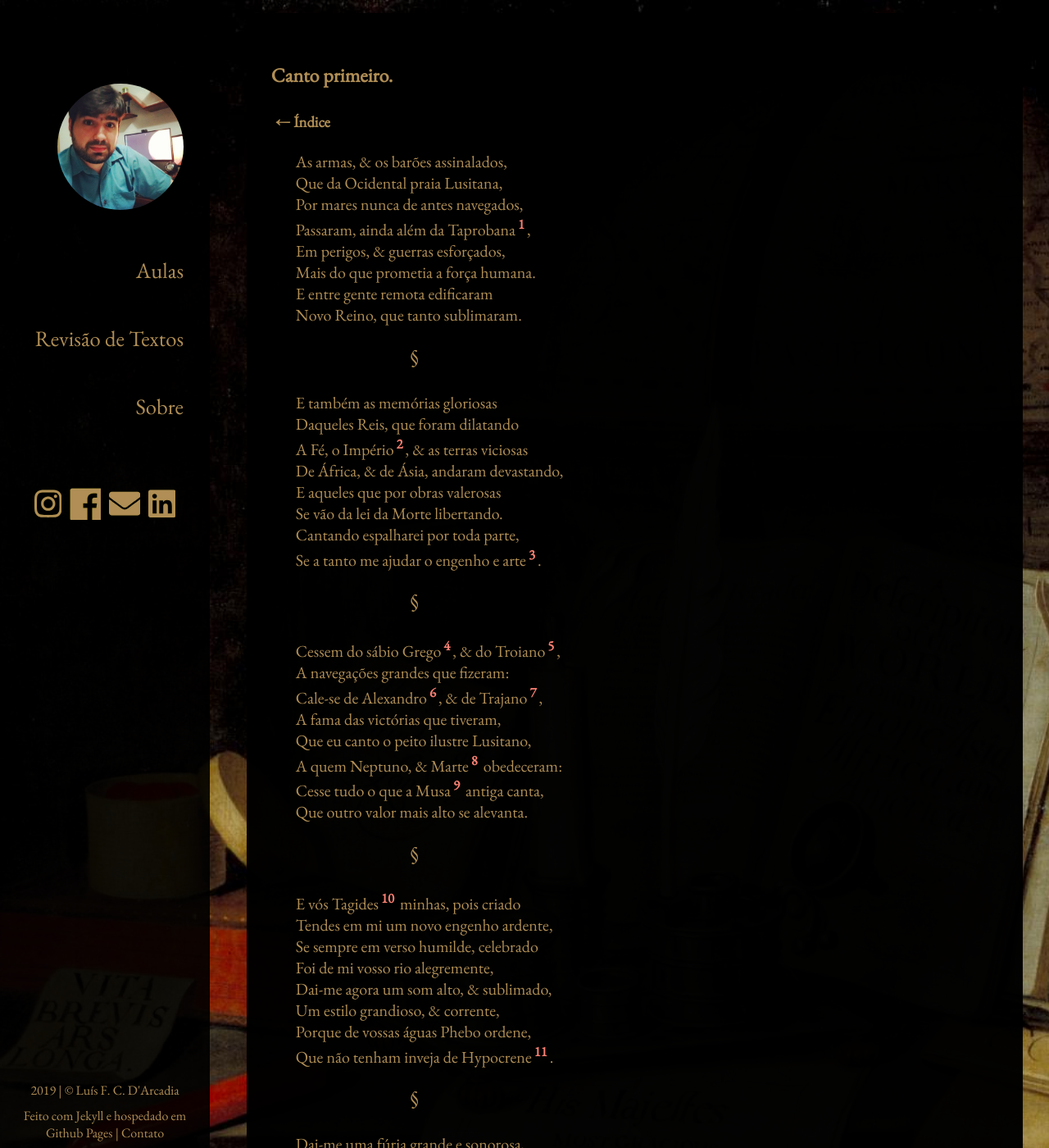
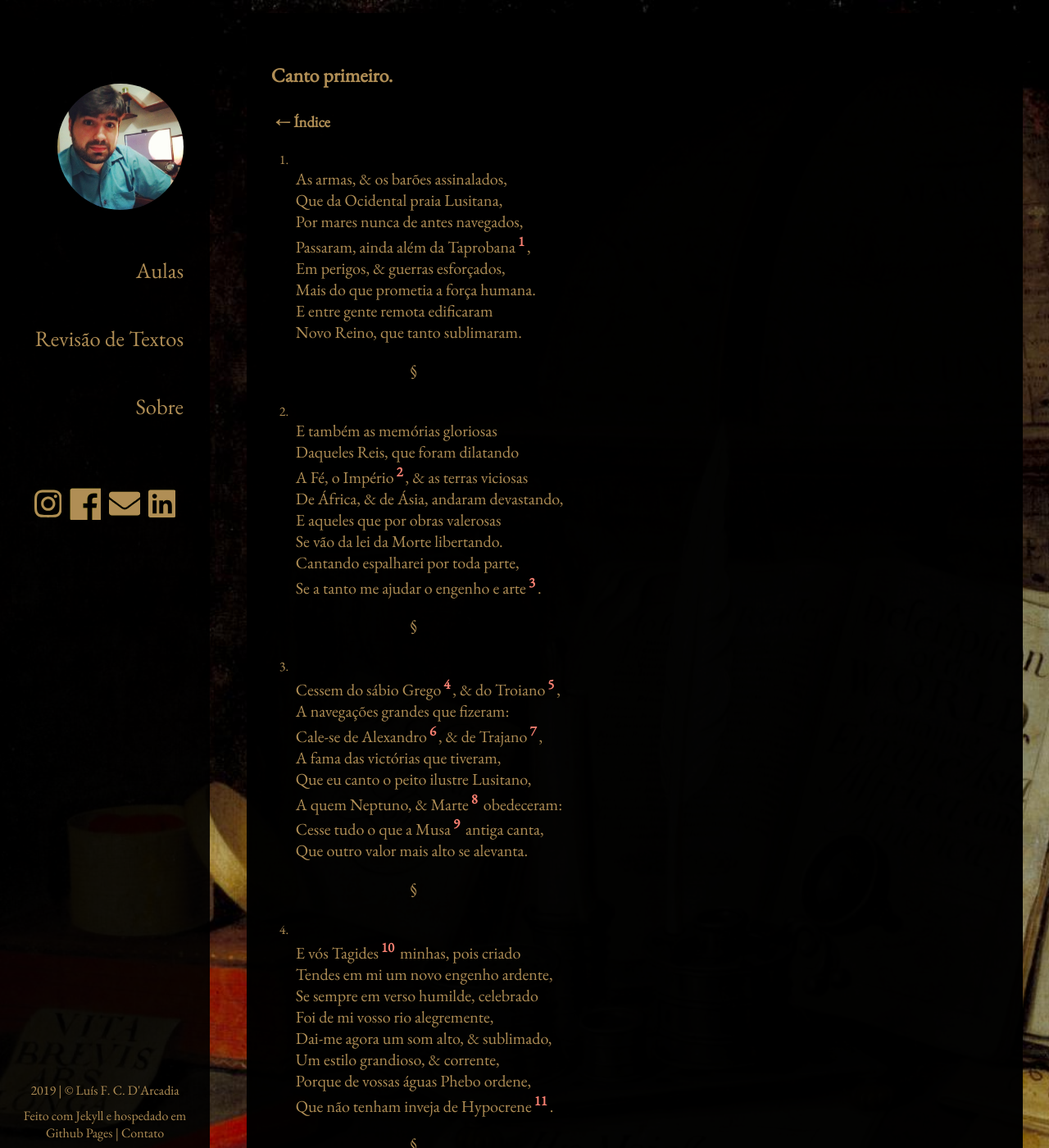
Before and after one commit to luisdarcadia/luisdarcadia.github.io, a Jekyll site: the page built from _lusiadas/cantoI.md, in a window 1280 px wide and 1400 px high. Shown: the whole window at 82% size. Built offline with Jekyll 4.4.1, drawn with Linux system fonts in a browser that asks for light colours; nearby versions of some CDN libraries; some of the changed text lies outside the part shown.

Commit message:
notas e numeracao lusiadas

```diff
--- a/_lusiadas/cantoI.md
+++ b/_lusiadas/cantoI.md
@@ -2,6 +2,9 @@
 title: "Canto primeiro."
 ordem: 3
 ---
+
+{% capture _ %}{% increment quadra %} {% endcapture %}
+<div  class="numero">{% increment quadra %}.</div>
 
 As armas, & os barões assinalados,
 
@@ -21,6 +24,8 @@ Novo Reino, que tanto sublimaram.
 
 ---
 
+<div  class="numero">{% increment quadra %}.</div>
+
 E também as memórias gloriosas
 
 Daqueles Reis, que foram dilatando
@@ -38,6 +43,8 @@ Cantando espalharei por toda parte,
 Se a tanto me ajudar o engenho e arte[^footnote{% increment f%}].
 
 ---
+
+<div  class="numero">{% increment quadra %}.</div>
 
 Cessem do sábio Grego[^footnote{%increment f%}], & do Troiano[^footnote{%increment f%}],
 
@@ -57,6 +64,8 @@ Que outro valor mais alto se alevanta.
 
 ---
 
+<div  class="numero">{% increment quadra %}.</div>
+
 E vós Tagides[^footnote{%increment f%}] minhas, pois criado
 
 Tendes em mi um novo engenho ardente,
@@ -75,9 +84,11 @@ Que não tenham inveja de Hypocrene[^footnote{%increment f%}].
 
 ---
 
+<div  class="numero">{% increment quadra %}.</div>
+
 Dai-me uma fúria grande e sonorosa,
 
-E não de agreste a vena, ou frauta ruda:
+E não de agreste avena, ou frauta ruda[^footnote{% increment f%}]:
 
 Mas de tuba canora & belicosa,
 
@@ -93,11 +104,13 @@ Se tão sublime preço cabe em verso.
 
 ---
 
+<div  class="numero">{% increment quadra %}.</div>
+
 E vós ó bem nascida segurança
 
 Da Lusitana antiga liberdade,
 
-E não menos certissima esperança,
+E não menos certíssima esperança,
 
 De aumento da pequena Christandade:
 
--- a/_sass/_main.sass
+++ b/_sass/_main.sass
@@ -106,7 +106,9 @@ hr
   hr::after
     content: "§"
     transform: rotate(90deg)
-    font-size: 20pt
+    font-size: 16pt
+  .numero
+    font-size: 12pt
 
 #inicio
   background: $inicio_img no-repeat center center/cover
```
Also changed, not shown: other parts of _lusiadas/cantoI.md (+1 -0 lines).
